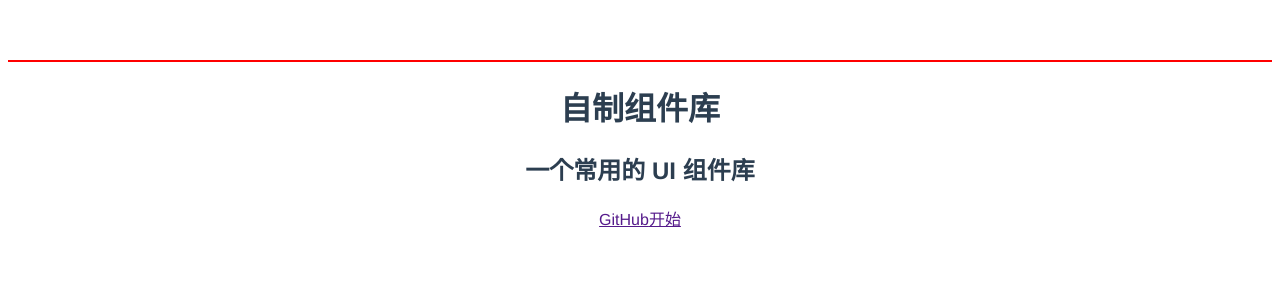
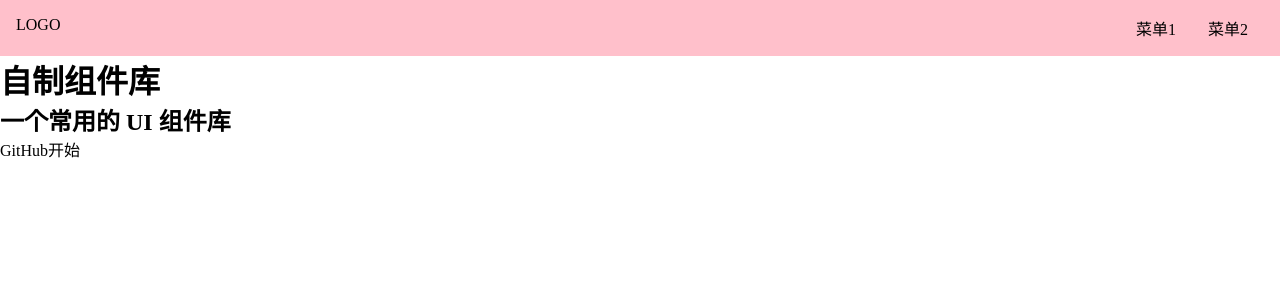
Before and after one commit to wonggamto/ui-library, a Vue app: page /#/ in a window 1280 px wide. Shown: the top 300 px of the page. Built offline with nearby package versions, Linux system fonts and the light colour scheme.

Commit message:
topnav 样式更新，引入了全局样式

```diff
--- a/src/index.css
+++ /dev/null
@@ -1,8 +0,0 @@
-#app {
-  font-family: Avenir, Helvetica, Arial, sans-serif;
-  -webkit-font-smoothing: antialiased;
-  -moz-osx-font-smoothing: grayscale;
-  text-align: center;
-  color: #2c3e50;
-  margin-top: 60px;
-}
--- /dev/null
+++ b/src/index.scss
@@ -0,0 +1,16 @@
+* {
+  margin: 0;
+  padding: 0;
+  box-sizing: border-box;
+}
+ul,
+ol {
+  list-style: none;
+}
+a {
+  text-decoration: none;
+  color: inherit;
+  &:hover {
+    border-bottom: 1px solid;
+  }
+}
--- a/src/main.ts
+++ b/src/main.ts
@@ -1,6 +1,6 @@
 import {createApp} from 'vue';
 import App from './App.vue';
-import './index.css';
+import './index.scss';
 import {createWebHashHistory, createRouter} from 'vue-router';
 import Home from './views/Home.vue';
 import Doc from './views/Doc.vue';
--- a/src/views/Home.vue
+++ b/src/views/Home.vue
@@ -1,7 +1,10 @@
 <template>
   <div class="topnav">
-    <div class="logo"></div>
-    <div class="menu"></div>
+    <div class="logo">LOGO</div>
+    <ul class="menu">
+      <li>菜单1</li>
+      <li>菜单2</li>
+    </ul>
   </div>
   <div class="banner">
     <h1>自制组件库</h1>
@@ -21,6 +24,21 @@
 
 <style lang='scss' scoped>
 .topnav {
-  border: 1px solid red;
+  background: pink;
+  display: flex;
+  padding: 16px;
+  > .logo {
+    max-width: 6em;
+    margin-right: auto;
+  }
+  > .menu {
+    display: flex;
+    white-space: nowrap;
+    flex-wrap: nowrap;
+    > li {
+      margin: 0 1em;
+    }
+  }
 }
+
 </style>
```
